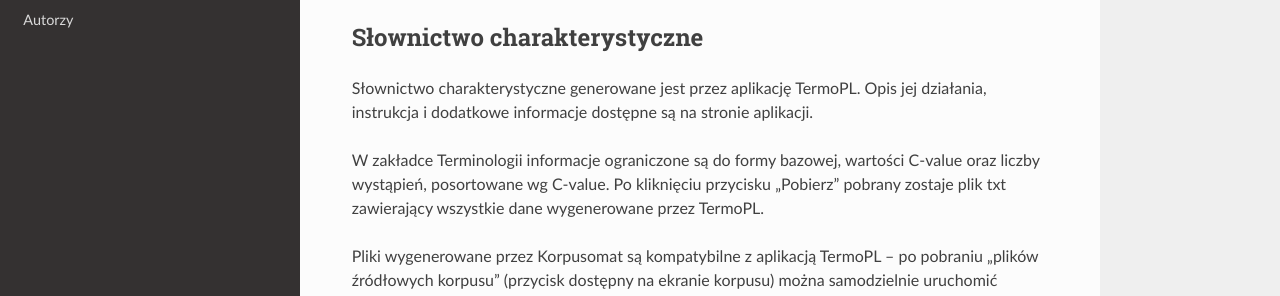
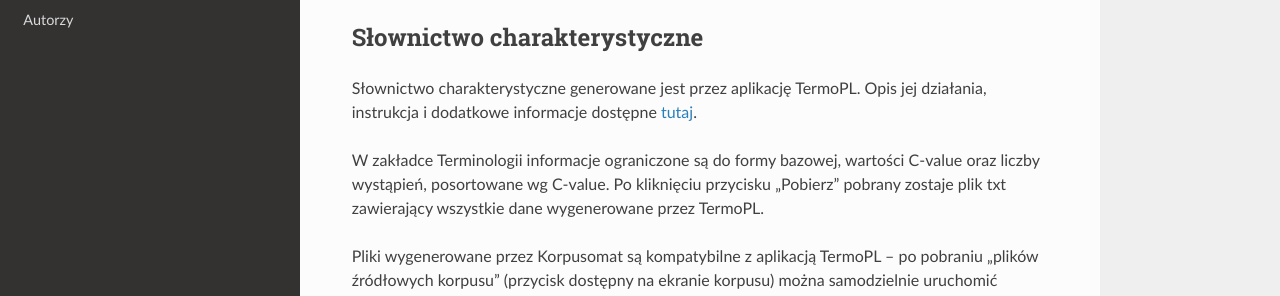
Before and after one commit to ipipan/korpusomat-eu-docs, a Sphinx documentation site: the page built from docs/source/statistics.rst, in a window 1280 px wide and 900 px high, scrolled down 2611 px. Shown: the part 394-690 px from the top of the window. Built offline with Sphinx 7.4.7 and the Read the Docs theme 2.0.0, drawn with Linux system fonts in a browser that asks for light colours.

Commit message:
feat(termo): add link to termo user manual

```diff
--- a/docs/source/statistics.rst
+++ b/docs/source/statistics.rst
@@ -103,7 +103,7 @@
 Słownictwo charakterystyczne
 ============================
 
-Słownictwo charakterystyczne generowane jest przez aplikację TermoPL. Opis jej działania, instrukcja i dodatkowe informacje dostępne są na stronie aplikacji.
+Słownictwo charakterystyczne generowane jest przez aplikację TermoPL. Opis jej działania, instrukcja i dodatkowe informacje dostępne `tutaj <https://clarin-pl.eu/dspace/bitstream/handle/11321/266/TermoPL.pdf?sequence=6&isAllowed=y>`__.
 
 W zakładce Terminologii informacje ograniczone są do formy bazowej, wartości C-value oraz liczby wystąpień, posortowane wg C-value. Po kliknięciu przycisku „Pobierz” pobrany zostaje plik txt zawierający wszystkie dane wygenerowane przez TermoPL.
 
```
Also changed, not shown: 1 other file.
